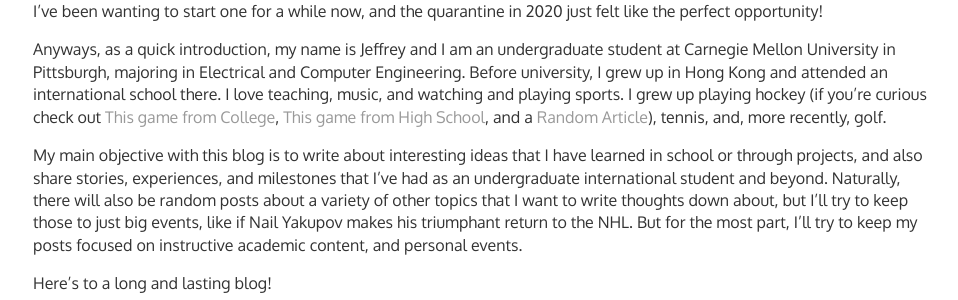
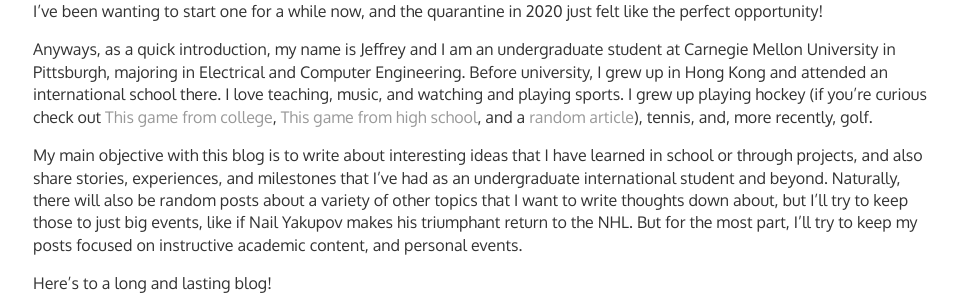
Before and after one commit to jeffreytsaw/jeffreytsaw.github.io, a Jekyll site: the page built from blog/_posts/2020-08-17-Welcome.md, in a window 1280 px wide. Shown: the part 268-568 px from the top of the page, without its empty margins (159-1117 px from the left). Built offline with Jekyll 4.4.1, drawn with Linux system fonts in a browser that asks for light colours.

```diff
--- a/blog/_posts/2020-08-17-Welcome.md
+++ b/blog/_posts/2020-08-17-Welcome.md
@@ -8,7 +8,7 @@ Hi! Welcome to my blog!
 
 I've been wanting to start one for a while now, and the quarantine in 2020 just felt like the perfect opportunity!
 
-Anyways, as a quick introduction, my name is Jeffrey and I am an undergraduate student at Carnegie Mellon University in Pittsburgh, majoring in Electrical and Computer Engineering. Before university, I grew up in Hong Kong and attended an international school there. I love teaching, music, and watching and playing sports. I grew up playing hockey (if you're curious check out [This game from College](https://www.facebook.com/watch/?v=193764335373126), [This game from High School](https://www.youtube.com/watch?v=ZCwjUzUuDO0&t=275s), and a [Random Article](https://www.hk01.com/即時體育/9540/周末運動-冰球-平昌冬奧熱血團體項目-盡情享受冰上極速快感?fbclid=IwAR0xWT7O1xhu0lRjyqvklX5sD9HahP90sBAvxOkUc9eAlEVoHjQP6UIWWWQ)), tennis, and, more recently, golf.
+Anyways, as a quick introduction, my name is Jeffrey and I am an undergraduate student at Carnegie Mellon University in Pittsburgh, majoring in Electrical and Computer Engineering. Before university, I grew up in Hong Kong and attended an international school there. I love teaching, music, and watching and playing sports. I grew up playing hockey (if you're curious check out [This game from college](https://www.facebook.com/watch/?v=193764335373126), [This game from high school](https://www.youtube.com/watch?v=ZCwjUzUuDO0&t=275s), and a [random article](https://www.hk01.com/即時體育/9540/周末運動-冰球-平昌冬奧熱血團體項目-盡情享受冰上極速快感?fbclid=IwAR0xWT7O1xhu0lRjyqvklX5sD9HahP90sBAvxOkUc9eAlEVoHjQP6UIWWWQ)), tennis, and, more recently, golf.
 
 My main objective with this blog is to write about interesting ideas that I have learned in school or through projects, and also share stories, experiences, and milestones that I've had as an undergraduate international student and beyond. Naturally, there will also be random posts about a variety of other topics that I want to write thoughts down about, but I'll try to keep those to just big events, like if Nail Yakupov makes his triumphant return to the NHL. But for the most part, I'll try to keep my posts focused on instructive academic content, and personal events.
 
```
